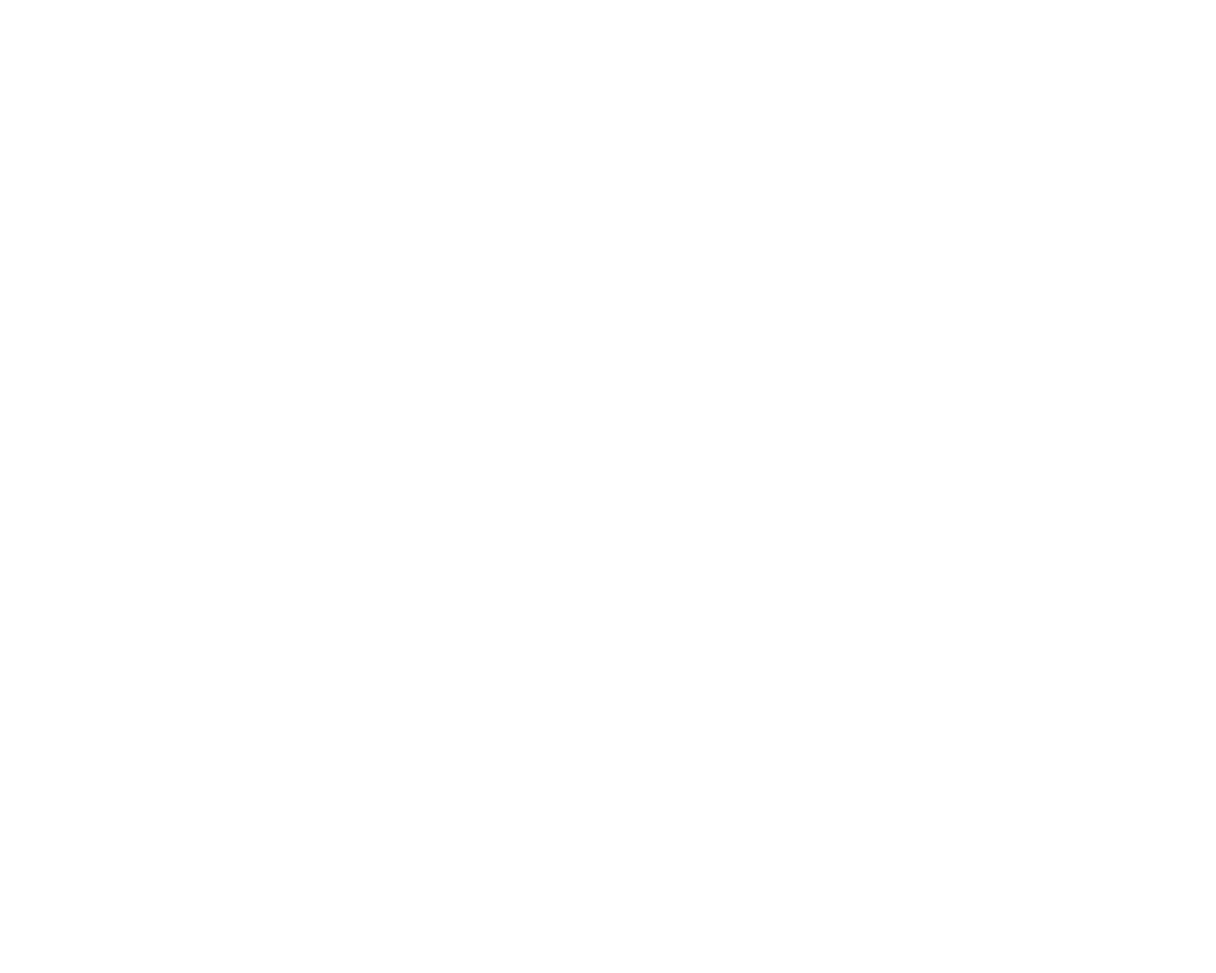
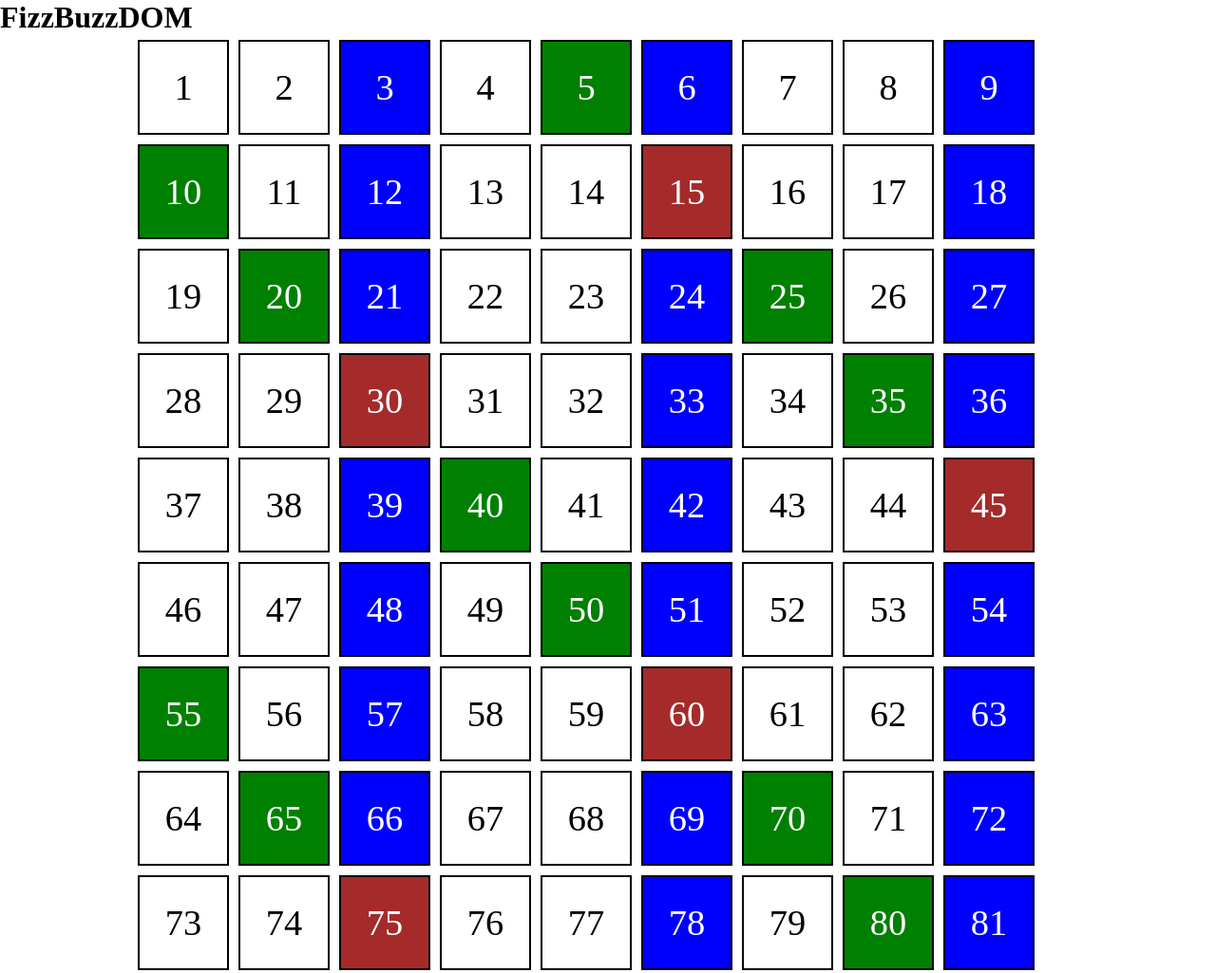
Before and after one commit to silvanoguel/js-fizzbuzz, a plain HTML site: page index.html in a window 1280 px wide. Shown: the top 1025 px of the page at 95% size. Before the commit the page ends 800 px from the top, so only its background shows below. Drawn offline with Linux system fonts and the light colour scheme.

Commit message:
add:milestone 2 and style to DOM

```diff
--- a/css/style.css
+++ b/css/style.css
@@ -7,7 +7,6 @@
 .grid {
     width: 1000px;
     margin: 0 auto;
-    /* border: 2px solid black; */
     display: flex;
     flex-wrap: wrap;
 }
@@ -17,7 +16,8 @@
     height: 100px;
     background-color: lightseagreen;
     color: white;
-    border: 2px solid blueviolet;
+    border: 2px solid black;
+    margin: 5px;
     display: flex;
     justify-content: center;
     align-items: center;
@@ -35,3 +35,8 @@
 .fizzbuzz {
     background-color: brown;
 }
+
+.other {
+    background-color: white;
+    color: black;
+}
--- a/index.html
+++ b/index.html
@@ -10,6 +10,8 @@
 <body>
 
     <div class="container">
+
+        <h1>FizzBuzzDOM</h1>
 
         <div class="grid">
             <!-- <div class="box"></div> -->
--- a/js/script.js
+++ b/js/script.js
@@ -1,10 +1,34 @@
+// MILESTONE 1
 // % 3 = multipli di 3
 // % 5 = multipli di 5
 // % 15 = (3x5) multipli di 15 (più specifico)
 
-for (let i = 0; i <= 100; i++) {
-    if (i % 15 === 0) console.log("FizzBuzz");
-    else if (i % 3 === 0) console.log("Fizz");
-    else if (i % 5 === 0) console.log("Buzz");
-    else console.log (i);
+// for (let i = 0; i <= 100; i++) {
+//     if (i % 15 === 0) console.log("FizzBuzz");
+//     else if (i % 3 === 0) console.log("Fizz");
+//     else if (i % 5 === 0) console.log("Buzz");
+//     else console.log (i);
+// }
+
+
+// MILESTONE 2
+const gridElem = document.querySelector(".grid");
+for (let i = 1; i <= 100; i++) {
+    let fizzBuzz;
+    let classColor;
+    if (i % 15 === 0) {
+        fizzBuzz = "fizzBuzz";
+        classColor = "fizzbuzz";
+    }   else if (i % 3 === 0) {
+        fizzBuzz = "fizz";
+        classColor = "fizz";
+    }   else if (i % 5 === 0) {
+        fizzBuzz = "buzz";
+        classColor = "buzz";
+    }  else {
+        fizzBuzz = "buzz";
+        classColor = "other";
+    }
+    console.log(i, fizzBuzz);
+    gridElem.innerHTML += `<div class="box ${classColor}">${i}</div>`;
 }
```
